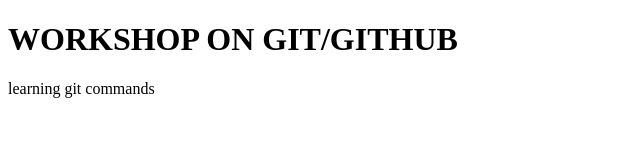
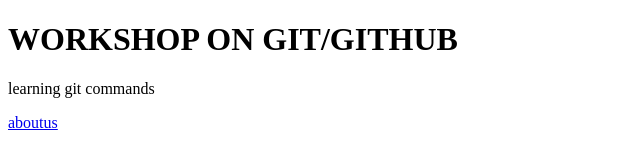
Before and after one commit to sk101-art/mywebsite, a plain HTML site: page index.html in a window 1280 px wide. Shown: the full height of the page, 0-640 px from the left. Drawn offline with Linux system fonts and the light colour scheme.

Commit message:
modified file

```diff
--- a/index.html
+++ b/index.html
@@ -9,5 +9,9 @@
     <h1>WORKSHOP ON GIT/GITHUB</h1>
     <p>learning git commands</p>
 
+    <nav>
+        <a href="aboutus.html">aboutus</a>
+    </nav>
+
 </body>
 </html>
```
Also changed, not shown: aboutus.html (added), contact.html (added), gallery.html (added).
